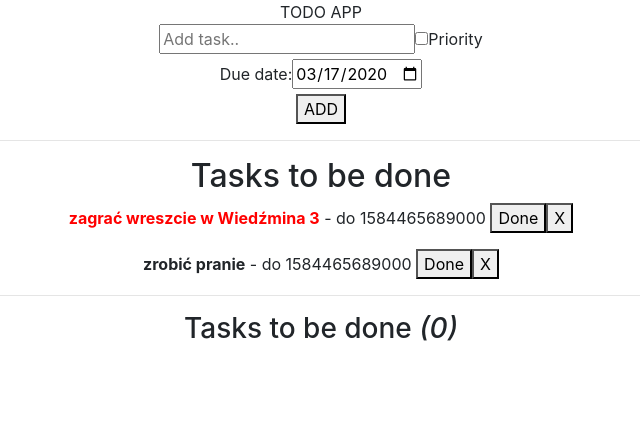
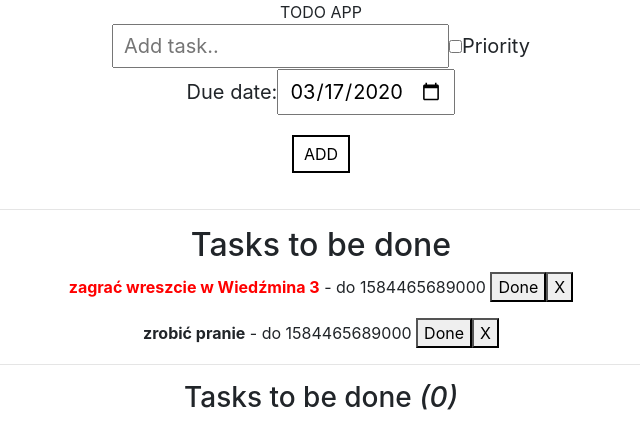
Before and after one commit to AniaSniadek/to-do-app, a React (Create React App) app: page / in a window 1280 px wide. Shown: the top 448 px of the page, without its empty margins (319-959 px from the left). Built offline with nearby package versions, Linux system fonts and the light colour scheme.

Commit message:
add task css

```diff
--- /dev/null
+++ b/src/components/AddTask.css
@@ -0,0 +1,18 @@
+input {
+    margin: 10px;
+    padding: 5px 10px;
+    font-size: 20px;
+}
+
+.form {
+    font-size: 20px;
+}
+
+.form button {
+    padding: 5px 10px;
+    text-transform: uppercase;
+    border: 2px solid black;
+    background-color: white;
+    margin: 20px;
+    font-size: 16px;
+}
--- a/src/components/AddTask.js
+++ b/src/components/AddTask.js
@@ -1,4 +1,5 @@
 import React, { Component } from 'react';
+import './AddTask.css'
 
 class AddTask extends Component {
     minDate = new Date().toISOString().slice(0, 10)
```
